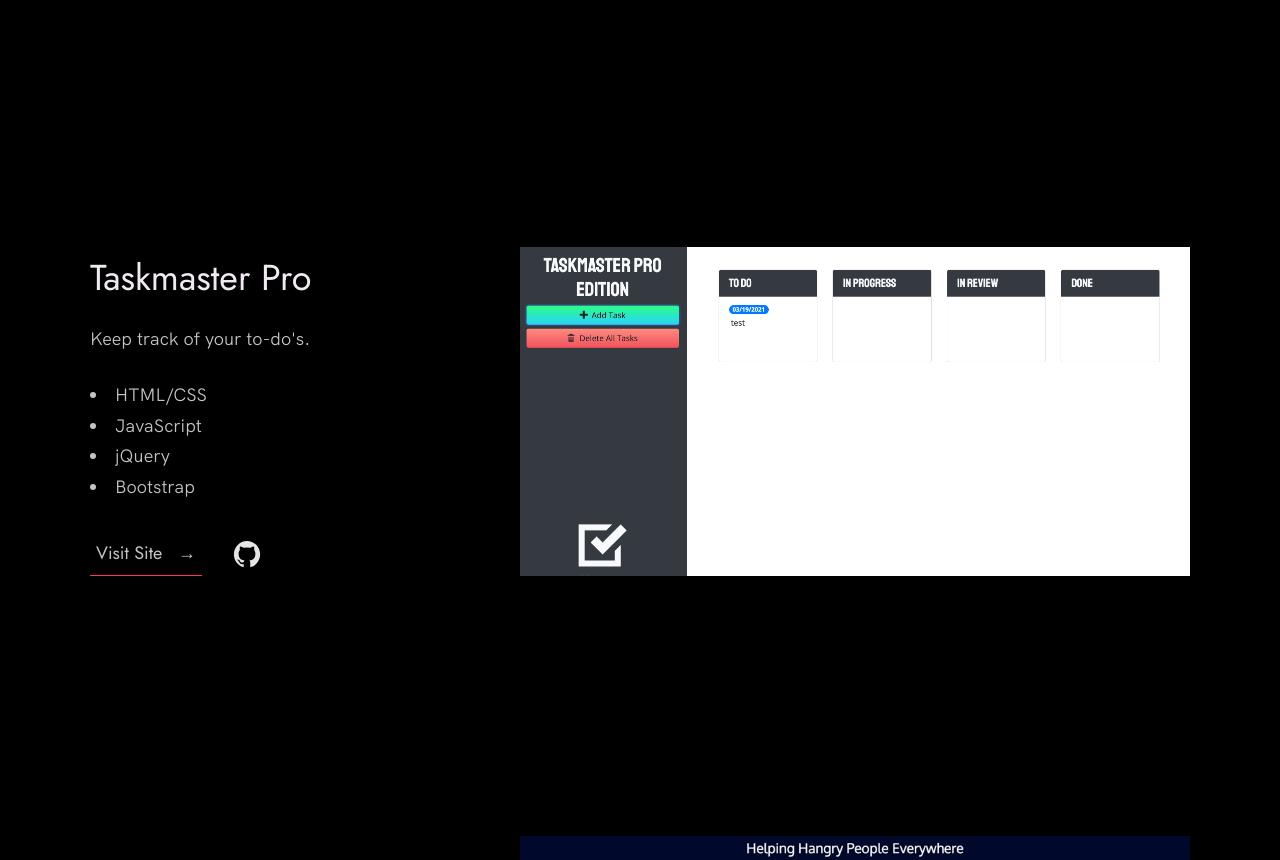
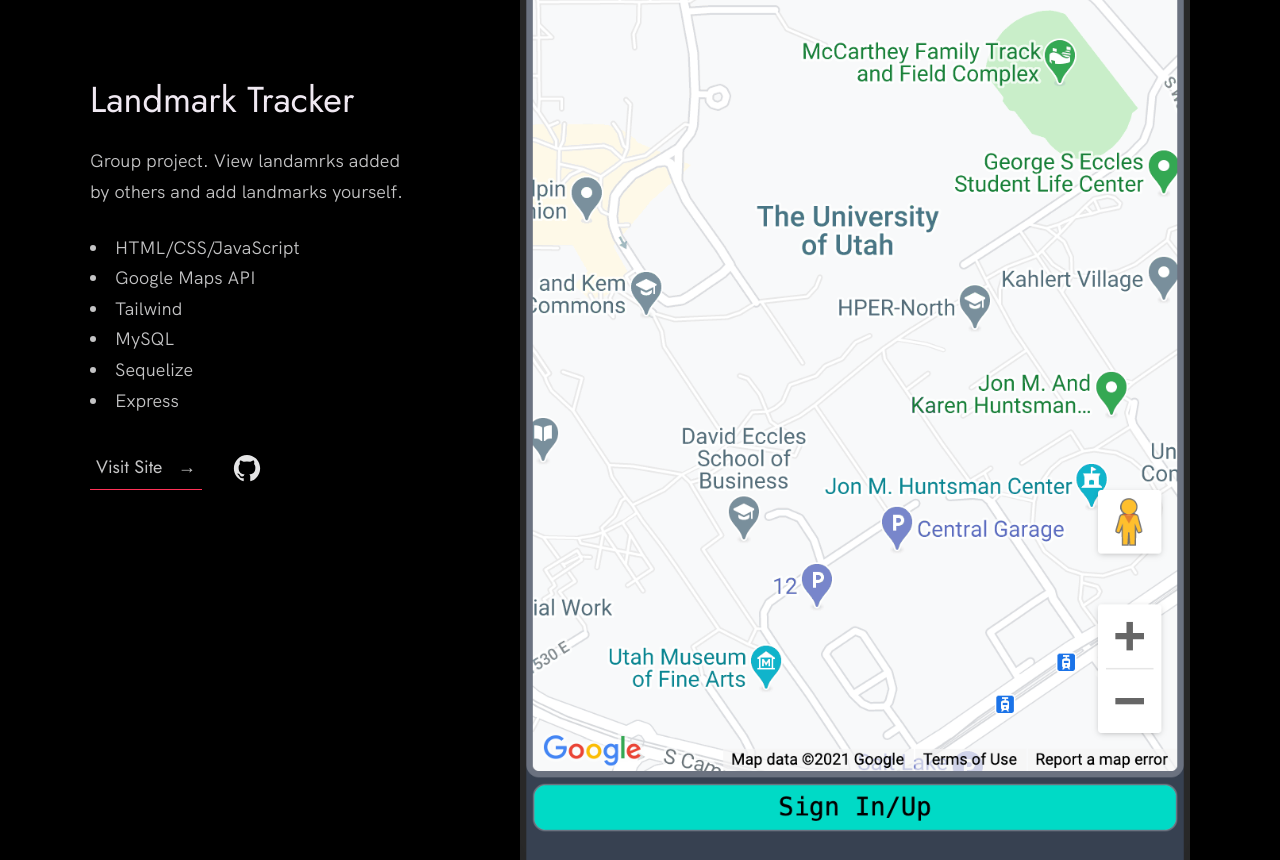
Before and after one commit to lexiehansen/portfolio, a plain HTML site: page index.html in a window 1280 px wide. Shown: the part 1381-2241 px from the top of the page. Drawn offline with Linux system fonts and the light colour scheme.

Commit message:
add newest group project

```diff
--- a/index.html
+++ b/index.html
@@ -63,6 +63,35 @@
         <div class="work__boxes">
 
           <!-- Each div with the work__box class is a project. -->
+
+          <div class="work__box">
+            <div class="work__text">
+              <h3>Landmark Tracker</h3>
+              <p>
+                Group project. View landamrks added by others and add landmarks yourself.
+              </p>
+              <ul class="work__list">
+                <li>HTML/CSS/JavaScript</li>
+                <li>Google Maps API</li>
+                <li>Tailwind</li>
+                <li>MySQL</li>
+                <li>Sequelize</li>
+                <li>Express</li>
+              </ul>
+
+              <div class="work__links">
+                <a href="https://infinite-basin-15382.herokuapp.com/" target="_blank" class="link__text">
+                  Visit Site <span>&rarr;</span>
+                </a>
+                <a href="https://github.com/gavin-asay/landmark-tracker" title="View Source Code" target="_blank">
+                  <img src="./images/github.svg" class="work__code" alt="GitHub">
+                </a>
+              </div>
+            </div>
+            <div class="work__image-box">
+              <img src="./images/project-5.png" class="work__image" alt="Project 5" />
+            </div>
+          </div>
 
           <div class="work__box">
             <div class="work__text">
@@ -179,19 +208,25 @@
           <div>
             <h3>Current:</h3>
             <ul>
-              <li>HTML</li>
-              <li>CSS</li>
+              <li>HTML5</li>
+              <li>CSS3</li>
               <li>JavaScript</li>
               <li>jQuery</li>
               <li>Bootstrap</li>
-              <li>Node</li>
+              <li>Node.js</li>
+              <li>Git</li>
+              <li>npm</li>
+              <li>Jest</li>
+              <li>Express.js</li>
+              <li>Heroku</li>
+              <li>Sequelize</li>
+              <li>Handlebars</li>
             </ul>
           </div>
 
           <div>
             <h3>Upcoming:</h3>
             <ul>
-              <li>Express.js</li>
               <li>SQL</li>
               <li>NoSQL</li>
               <li>React</li>
```
Also changed, not shown: images/project-5.png (added), 1 other file.
